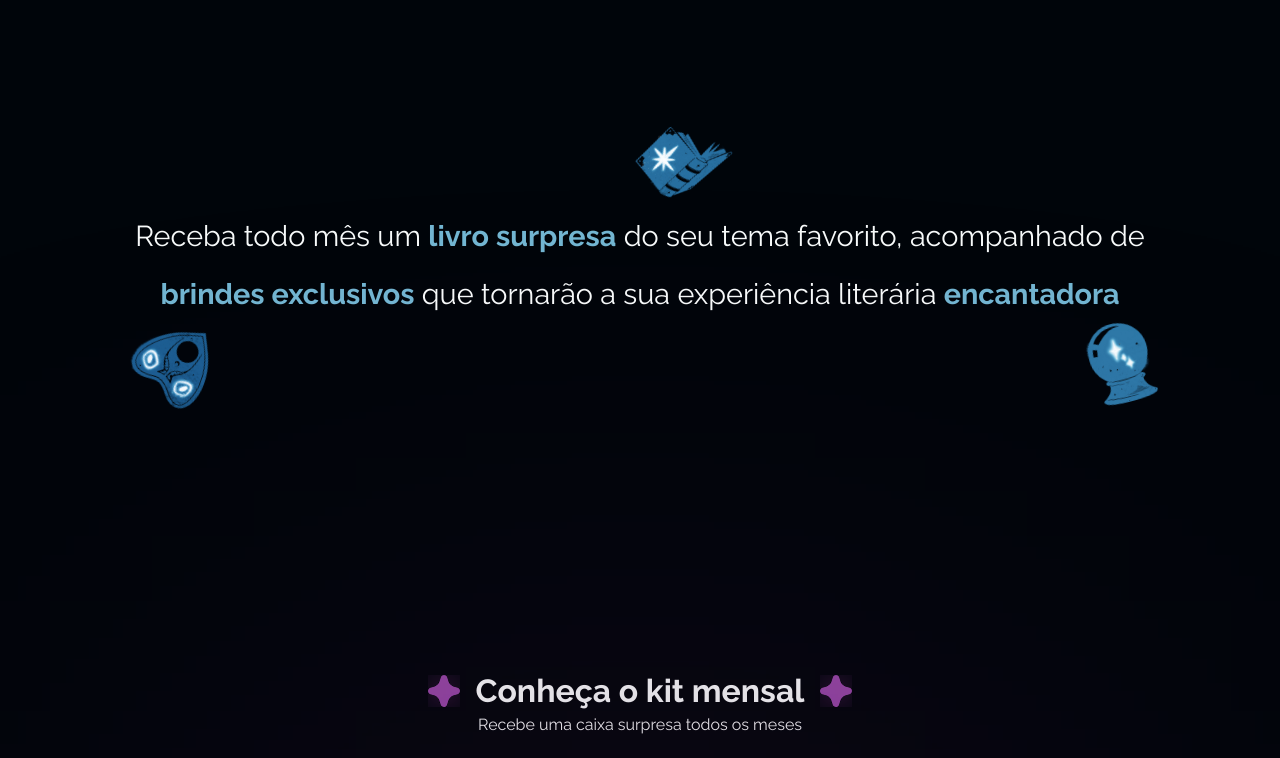
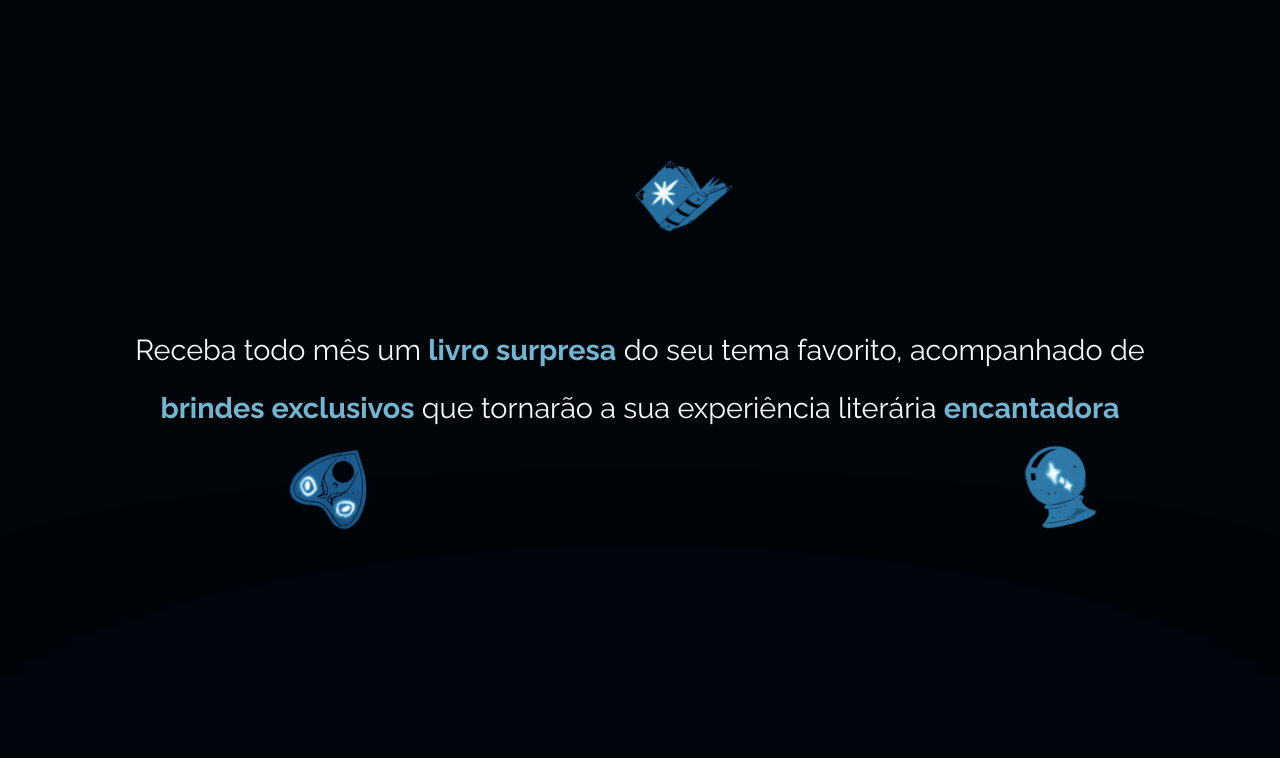
Before and after one commit to danillo-fullstack/projeto-fullstack-encantos-literarios, a plain HTML site: page index.html in a window 1280 px wide. Shown: the part 802-1560 px from the top of the page. Drawn offline with Linux system fonts and the light colour scheme.

Commit message:
fix: correção de espaçamento entre as sessões.

```diff
--- a/index.html
+++ b/index.html
@@ -1,5 +1,5 @@
 <!DOCTYPE html>
-<html lang="pt_BR">
+<html lang="pt-BR">
 <head>
     <meta charset="UTF-8">
     <meta name="viewport" content="width=device-width, initial-scale=1.0">
@@ -37,11 +37,13 @@
     <section class="subtitle">
         <p>
             Receba todo mês um <span>livro surpresa</span> do seu tema favorito, acompanhado de <span> brindes exclusivos</span> que tornarão a sua experiência literária <span>encantadora</span>
-
+        </p>
+        <div class="icons-decorations">
             <img src="assets/mystery-ouija-planchette.png" alt="">
             <img src="assets/mystery-opened-spellbook.png" alt="">
             <img src="assets/mystery-crystal-ball.png" alt="">
-        </p>
+        </div>
+
     </section>
 
     <section class="kit-mensal">
@@ -72,5 +74,9 @@
         </div>
     </section>
 
+    <section class="assine">
+
+    </section>
+
 </body>
 </html>
--- a/style/hero.css
+++ b/style/hero.css
@@ -44,7 +44,7 @@
 }
 
 .subtitle {
-    margin-top: 6rem;
+    margin-top: 13.125rem;
 
     & p {
         max-width: 68.75rem;
@@ -66,18 +66,20 @@
         max-width: 5rem;
 
         &:nth-of-type(1) {
-            left: 2.5rem;
-            transform: rotate(110deg);
+            left: 18rem;
+            bottom: -33rem;
+            transform: rotate(99deg);
         }
 
         &:nth-of-type(2) {
-            top: 1.875rem;
+            top: 60rem;
             left: 50%;
             transform: rotate(30deg);
         }
 
         &:nth-of-type(3){
-            left: 90%;
+            left: 79.5%;
+            bottom: -33rem;
             transform: rotate(-15deg);
         }
     }
--- a/style/kit-mensal.css
+++ b/style/kit-mensal.css
@@ -1,5 +1,5 @@
 .kit-mensal {
-    margin-top: 14.6875rem;
+    margin-top: 25rem;
     padding-bottom: 17.375rem;
     text-align: center;
 
```
